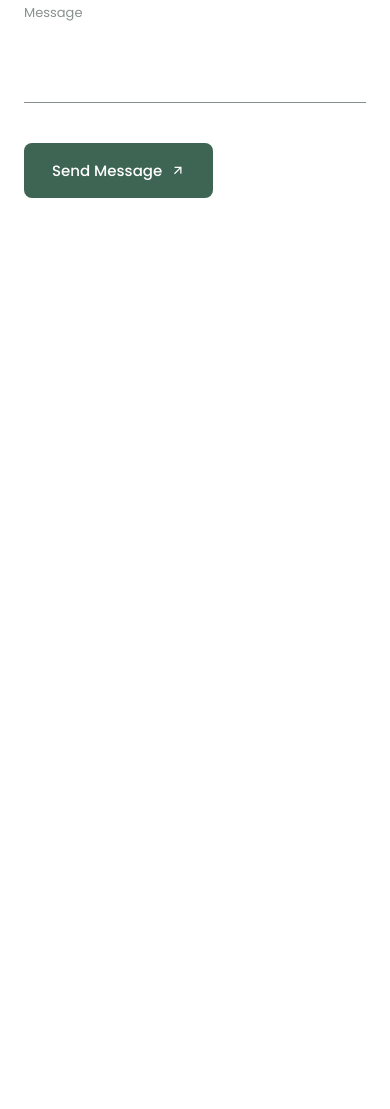
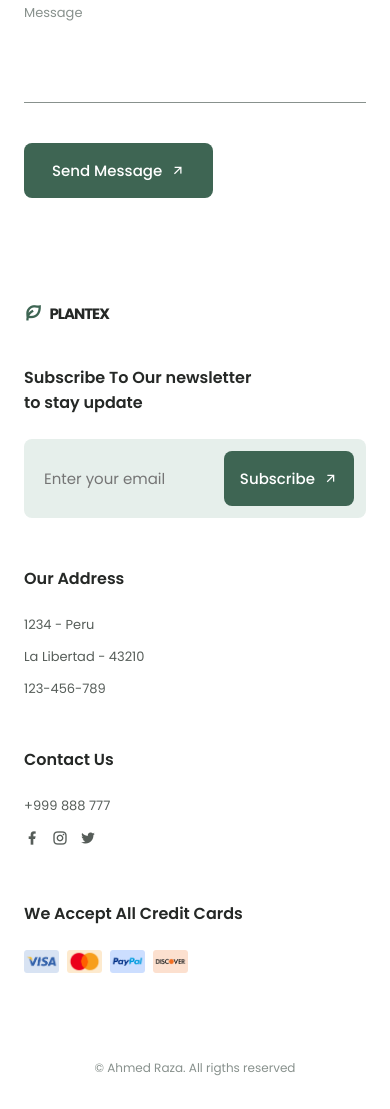
Before and after one commit to abdulbasetbappy/Responsive-Plants-Website, a plain HTML site: page index.html in a window 390 px wide. Shown: the part 4770-5879 px from the top of the page. Before the commit the page ends 4984 px from the top, so only its background shows below. Drawn offline with nearby package versions, Linux system fonts and the light colour scheme.

Commit message:
Footer Added with Responsive

```diff
--- a/index.html
+++ b/index.html
@@ -447,6 +447,75 @@
       </section>
     </main>
 
+            <!--==================== FOOTER ====================-->
+            <footer class="footer section">
+              <div class="footer__container container grid">
+                  <div class="footer__content">
+                      <a href="#" class="footer__logo">
+                          <i class="ri-leaf-line footer__logo-icon"></i> Plantex
+                      </a>
+
+                      <h3 class="footer__title">
+                          Subscribe To Our newsletter <br> to stay update
+                      </h3>
+
+                      <div class="footer__subscribe">
+                          <input type="email" placeholder="Enter your email" class="footer__input">
+
+                          <button class="button button--flex footer__button">
+                              Subscribe
+                              <i class="ri-arrow-right-up-line button__icon"></i>
+                          </button>
+                      </div>
+                  </div>
+
+                  <div class="footer__content">
+                      <h3 class="footer__title">Our Address</h3>
+
+                      <ul class="footer__data">
+                          <li class="footer__information">1234 - Peru</li>
+                          <li class="footer__information">La Libertad - 43210</li>
+                          <li class="footer__information">123-456-789</li>
+                      </ul>
+                  </div>
+
+                  <div class="footer__content">
+                      <h3 class="footer__title">Contact Us</h3>
+
+                      <ul class="footer__data">
+                          <li class="footer__information">+999 888 777</li>
+
+                          <div class="footer__social">
+                              <a href="https://www.facebook.com/" class="footer__social-link">
+                                  <i class="ri-facebook-fill"></i>
+                              </a>
+                              <a href="https://www.instagram.com/" class="footer__social-link">
+                                  <i class="ri-instagram-line"></i>
+                              </a>
+                              <a href="https://twitter.com/" class="footer__social-link">
+                                  <i class="ri-twitter-fill"></i>
+                              </a>
+                          </div>
+                      </ul>
+                  </div>
+
+                  <div class="footer__content">
+                      <h3 class="footer__title">
+                          We Accept All Credit Cards
+                      </h3>
+
+                      <div class="footer__cards">
+                          <img src="assets/img/card1.png" alt="" class="footer__card">
+                          <img src="assets/img/card2.png" alt="" class="footer__card">
+                          <img src="assets/img/card3.png" alt="" class="footer__card">
+                          <img src="assets/img/card4.png" alt="" class="footer__card">
+                      </div>
+                  </div>
+              </div>
+
+              <p class="footer__copy">&#169; Ahmed Raza. All rigths reserved</p>
+          </footer>
+
     <!--==================== LINK WITH JAVASCRIPT ====================-->
     <script type="module" src="src/main.js"></script>
   </body>
--- a/src/style.css
+++ b/src/style.css
@@ -719,6 +719,100 @@ the website, in dark theme
 }
 
 
+/*=============== FOOTER ===============*/
+.footer__container{
+  row-gap: 3rem;
+}
+
+.footer__logo{
+  display: inline-flex;
+  align-items: center;
+  column-gap: .5rem;
+  color: var(--title-color);
+  text-transform: uppercase;
+  font-weight: 700;
+  letter-spacing: -1px;
+  margin-bottom: var(--mb-2-5);
+  transition: .3s;
+}
+
+.footer__logo-icon{
+  font-size: 1.15rem;
+  color: var(--first-color);
+}
+
+.footer__logo:hover{
+  color: var(--first-color);
+}
+
+.footer__title{
+  font-size: var(--h3-font-size);
+  margin-bottom: var(--mb-1-5);
+}
+
+.footer__subscribe{
+  background-color: var(--first-color-lighten);
+  padding: .75rem;
+  display: flex;
+  justify-content: space-between;
+  border-radius: .5rem;
+}
+
+.footer__input{
+  width: 70%;
+  padding: 0 .5rem;
+  background: none;
+  color: var(--text-color);
+  border: none;
+  outline: none;
+}
+
+.footer__button{
+  padding: 1rem;
+}
+
+.footer__data{
+  display: grid;
+  row-gap: .75rem;
+}
+
+.footer__information{
+  font-size: var(--small-font-size);
+}
+
+.footer__social{
+  display: inline-flex;
+  column-gap: .75rem;
+}
+
+.footer__social-link{
+  font-size: 1rem;
+  color: var(--text-color);
+  transition: .3s;
+}
+
+.footer__social-link:hover{
+  transform: translateY(-.25rem);
+}
+
+.footer__cards{
+  display: inline-flex;
+  align-items: center;
+  column-gap: .5rem;
+}
+.footer__card{
+  width: 35px;
+}
+
+.footer__copy{
+  text-align: center;
+  font-size: var(--smaller-font-size);
+  color: var(--text-color-light);
+  margin: 5rem 0 1rem;
+}
+
+
+
 
 
 
```
